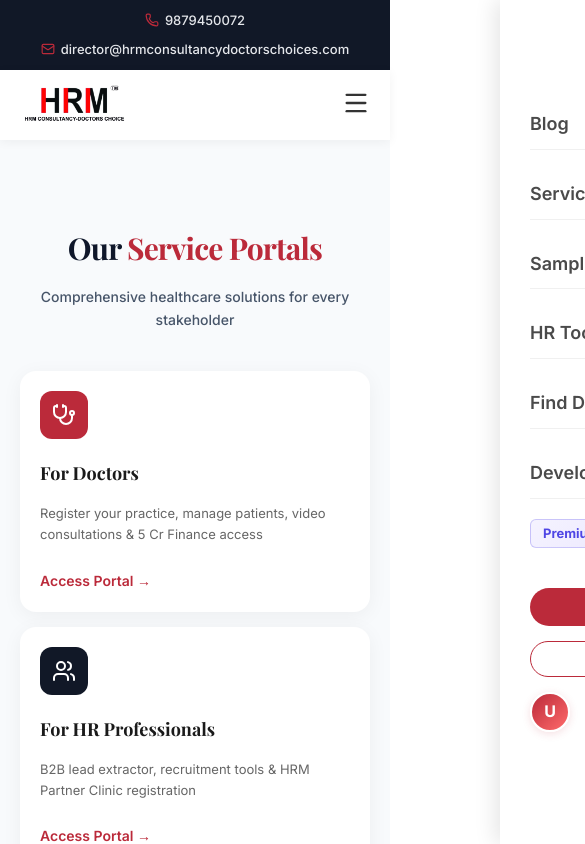
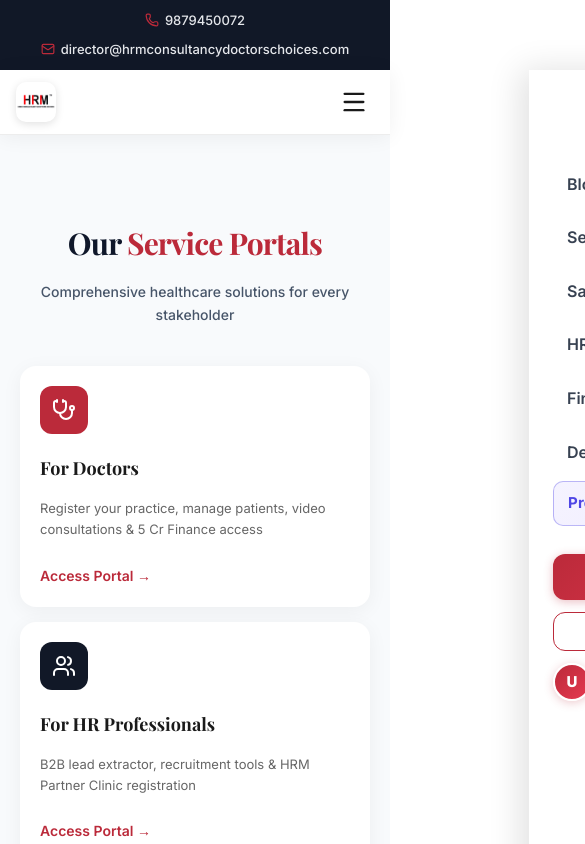
Before and after one commit to karanudani3011/HRM-, a React (Vite) app: page /services in a window 390 px wide. Shown: the top 844 px of the page, 585 px wide, since content can reach past the window. Built offline with nearby package versions, Linux system fonts and the light colour scheme; no server answers; the database is empty; sample sign-in values are in the browser's storage.

Commit message:
header css update in client

```diff
--- a/src/components/Header.css
+++ b/src/components/Header.css
@@ -1,147 +1,269 @@
+/* ─── Header Shell ─────────────────────────────────────────── */
 .header {
-  background-color: var(--white);
-  box-shadow: 0 2px 10px rgba(0, 0, 0, 0.05);
+  background: rgba(255, 255, 255, 0.96);
+  backdrop-filter: blur(12px);
+  -webkit-backdrop-filter: blur(12px);
+  border-bottom: 1px solid rgba(0, 0, 0, 0.07);
+  box-shadow: 0 2px 20px rgba(0, 0, 0, 0.06);
   position: sticky;
   top: 0;
   z-index: 100;
 }
 
+/* ─── Main Row ─────────────────────────────────────────────── */
 .header-container {
   display: flex;
   justify-content: space-between;
   align-items: center;
-  height: 80px;
+  height: 72px;
+  padding: 0 24px;
+  max-width: 1280px;
+  margin: 0 auto;
 }
 
+/* ─── Logo / Brand ─────────────────────────────────────────── */
 .logo-section {
   display: flex;
   align-items: center;
-  gap: 15px;
+  gap: 12px;
+  text-decoration: none !important;
+  flex-shrink: 0;
 }
 
 .brand-logo {
-  height: 50px;
-  width: auto;
+  height: 48px;
+  width: 48px;
   object-fit: contain;
+  border-radius: 10px;
+  box-shadow: 0 2px 8px rgba(0, 0, 0, 0.12);
 }
 
-.logo-hrm {
-  font-size: 32px;
-  font-weight: 800;
-  color: var(--text-dark);
+.logo-text {
+  display: flex;
+  flex-direction: column;
+  justify-content: center;
   line-height: 1;
 }
 
-.logo-hrm span {
-  color: var(--primary-red);
-}
-
-.logo-subtext {
-  font-size: 8px;
-  font-weight: 700;
-  letter-spacing: 0.5px;
-  color: var(--text-dark);
-  margin-top: 2px;
-}
-
 .logo-text h1 {
-  font-size: 20px;
-  font-weight: 700;
+  font-size: 17px;
+  font-weight: 800;
   color: #1a1a1a;
-  font-family: 'Playfair Display', serif;
-  margin-bottom: 2px;
+  font-family: 'Playfair Display', 'Georgia', serif;
+  margin: 0 0 3px 0;
+  letter-spacing: -0.3px;
+  white-space: nowrap;
 }
 
 .logo-text p {
-  font-size: 12px;
-  color: var(--text-gray);
-  font-weight: 500;
+  font-size: 10px;
+  font-weight: 600;
+  color: #bb2a3a;
+  letter-spacing: 0.8px;
+  text-transform: uppercase;
+  margin: 0;
+  white-space: nowrap;
 }
 
+/* ─── Nav Menu ─────────────────────────────────────────────── */
 .nav-menu {
   display: flex;
   align-items: center;
-  gap: 16px;
+  gap: 6px;
 }
 
 .nav-menu ul {
   display: flex;
-  gap: 15px;
+  align-items: center;
+  gap: 2px;
+  list-style: none;
+  margin: 0;
+  padding: 0;
 }
 
-.nav-menu a {
-  font-size: 15px;
-  font-weight: 600;
-  color: #4a4a4a;
-  transition: color 0.3s ease;
+.nav-menu ul li {
+  display: flex;
+  align-items: center;
 }
 
-.nav-menu a:hover {
-  color: var(--primary-red);
+.nav-menu ul a {
+  font-size: 14px;
+  font-weight: 600;
+  color: #374151;
+  padding: 6px 13px;
+  border-radius: 8px;
+  transition: background 0.2s ease, color 0.2s ease;
+  white-space: nowrap;
+  text-decoration: none;
+  display: block;
 }
 
-.nav-menu .btn-contact {
-  background-color: var(--primary-red);
-  color: var(--white) !important;
-  padding: 10px 20px;
+.nav-menu ul a:hover {
+  background: #f5f5f5;
+  color: #bb2a3a;
+}
+
+.nav-menu ul a.active {
+  background: #fff1f2;
+  color: #bb2a3a;
+}
+
+/* ─── Premium Badge Button ─────────────────────────────────── */
+.nav-menu ul li button.premium-btn {
+  font-size: 13px;
+  font-weight: 700;
+  padding: 5px 14px;
+  border-radius: 20px;
+  border: 1.5px solid rgba(79, 70, 229, 0.35);
+  background: linear-gradient(135deg, #f5f3ff, #ede9fe);
+  color: #4f46e5;
+  cursor: pointer;
+  transition: all 0.22s ease;
+  line-height: 1.5;
+  white-space: nowrap;
+  letter-spacing: 0.2px;
+}
+
+.nav-menu ul li button.premium-btn:hover {
+  background: linear-gradient(135deg, #ede9fe, #ddd6fe);
+  border-color: rgba(79, 70, 229, 0.6);
+  transform: translateY(-1px);
+  box-shadow: 0 4px 12px rgba(79, 70, 229, 0.2);
+}
+
+.nav-menu ul li button.premium-btn.is-active {
+  border-color: rgba(22, 163, 74, 0.35);
+  background: linear-gradient(135deg, #f0fdf4, #dcfce7);
+  color: #16a34a;
+}
+
+.nav-menu ul li button.premium-btn.is-active:hover {
+  background: linear-gradient(135deg, #dcfce7, #bbf7d0);
+  box-shadow: 0 4px 12px rgba(22, 163, 74, 0.2);
+}
+
+/* ─── Nav Actions (right side) ─────────────────────────────── */
+.nav-actions {
+  display: flex;
+  align-items: center;
+  gap: 10px;
+  flex-shrink: 0;
+  margin-left: 8px;
+}
+
+.btn-contact {
+  background: linear-gradient(135deg, #bb2a3a, #e63950);
+  color: #ffffff !important;
+  padding: 9px 20px;
   border-radius: 50px;
-  font-size: 14px;
-  font-weight: 600;
-  transition: all 0.3s ease;
+  font-size: 13.5px;
+  font-weight: 700;
+  transition: all 0.25s ease;
   white-space: nowrap;
   display: inline-flex;
   align-items: center;
   justify-content: center;
-  line-height: 1;
+  text-decoration: none !important;
+  letter-spacing: 0.2px;
+  box-shadow: 0 2px 10px rgba(187, 42, 58, 0.3);
 }
 
-.nav-menu .btn-contact:hover {
-  background-color: var(--dark-red);
-  color: var(--white) !important;
-  transform: translateY(-2px);
+.btn-contact:hover {
+  background: linear-gradient(135deg, #a0222f, #cc2d40);
+  transform: translateY(-1px);
+  box-shadow: 0 6px 18px rgba(187, 42, 58, 0.35);
 }
 
-.nav-buttons {
+/* ─── User Badge ───────────────────────────────────────────── */
+.header-user-badge {
   display: flex;
   align-items: center;
-  gap: 15px;
+  gap: 10px;
 }
 
-.nav-menu .btn-logout {
+.header-avatar-link {
+  display: flex;
+  align-items: center;
+  transition: transform 0.2s ease, box-shadow 0.2s ease;
+  border-radius: 50%;
+}
+
+.header-avatar-link:hover {
+  transform: scale(1.08);
+}
+
+.header-avatar {
+  width: 38px;
+  height: 38px;
+  border-radius: 50%;
+  object-fit: cover;
+  border: 2.5px solid #bb2a3a;
+  box-shadow: 0 2px 8px rgba(187, 42, 58, 0.2);
+}
+
+.header-avatar-fallback {
+  width: 38px;
+  height: 38px;
+  border-radius: 50%;
+  display: flex;
+  align-items: center;
+  justify-content: center;
+  color: #ffffff;
+  font-weight: 800;
+  font-size: 15px;
+  background: linear-gradient(135deg, #bb2a3a 0%, #e63950 100%);
+  border: 2.5px solid #ffffff;
+  box-shadow: 0 2px 10px rgba(187, 42, 58, 0.25);
+}
+
+.btn-logout {
   background: none;
-  border: 1.5px solid var(--primary-red);
-  color: var(--primary-red) !important;
-  padding: 8px 18px;
+  border: 1.5px solid #bb2a3a;
+  color: #bb2a3a !important;
+  padding: 7px 16px;
   border-radius: 50px;
-  font-size: 14px;
-  font-weight: 600;
+  font-size: 13px;
+  font-weight: 700;
   cursor: pointer;
-  transition: all 0.3s ease;
+  transition: all 0.25s ease;
   white-space: nowrap;
   display: inline-flex;
   align-items: center;
   justify-content: center;
-  line-height: 1;
+  letter-spacing: 0.2px;
 }
 
-.nav-menu .btn-logout:hover {
-  background-color: var(--primary-red);
-  color: var(--white) !important;
+.btn-logout:hover {
+  background: #bb2a3a;
+  color: #ffffff !important;
+  box-shadow: 0 4px 12px rgba(187, 42, 58, 0.25);
 }
 
+/* ─── Mobile Toggle ────────────────────────────────────────── */
 .mobile-toggle {
   display: none;
-  color: var(--text-dark);
+  background: none;
+  border: none;
+  cursor: pointer;
+  color: #1a1a1a;
   z-index: 1001;
+  padding: 6px;
+  border-radius: 8px;
+  transition: background 0.2s ease;
 }
 
+.mobile-toggle:hover {
+  background: #f5f5f5;
+}
+
+/* ─── Overlay ──────────────────────────────────────────────── */
 .nav-overlay {
   position: fixed;
   top: 0;
   left: 0;
   width: 100%;
   height: 100%;
-  background: rgba(0, 0, 0, 0.5);
+  background: rgba(0, 0, 0, 0.45);
   opacity: 0;
   visibility: hidden;
   transition: all 0.3s ease;
@@ -153,48 +275,48 @@
   visibility: visible;
 }
 
-.nav-actions {
-  display: flex;
-  align-items: center;
-  gap: 12px;
-  flex-shrink: 0;
-}
-
+/* ─── Responsive: Tablet / Mobile ─────────────────────────── */
 @media (max-width: 992px) {
   .header-container {
-    height: 70px;
-  }
-
-  .mobile-toggle {
-    display: block;
+    height: 64px;
+    padding: 0 16px;
   }
 
   .brand-logo {
     height: 40px;
+    width: 40px;
   }
 
   .logo-text h1 {
-    font-size: 16px;
+    font-size: 15px;
   }
 
   .logo-text p {
-    font-size: 10px;
+    font-size: 9px;
   }
 
+  .mobile-toggle {
+    display: flex;
+    align-items: center;
+    justify-content: center;
+  }
+
+  /* Slide-in drawer */
   .nav-menu {
     position: fixed;
     top: 0;
-    right: -100%;
-    width: 280px;
-    height: 100vh;
-    background: white;
+    right: -110%;
+    width: 290px;
+    height: 100dvh;
+    background: #ffffff;
     flex-direction: column;
-    padding: 100px 30px 40px;
-    gap: 40px;
-    transition: all 0.4s cubic-bezier(0.4, 0, 0.2, 1);
+    padding: 90px 24px 40px;
+    gap: 28px;
+    transition: right 0.38s cubic-bezier(0.4, 0, 0.2, 1);
     z-index: 1000;
-    box-shadow: -5px 0 20px rgba(0, 0, 0, 0.1);
+    box-shadow: -8px 0 32px rgba(0, 0, 0, 0.12);
     align-items: flex-start;
+    overflow-y: auto;
   }
 
   .nav-menu.active {
@@ -204,7 +326,7 @@
   .nav-menu ul {
     flex-direction: column;
     width: 100%;
-    gap: 20px;
+    gap: 4px;
   }
 
   .nav-menu ul li {
@@ -212,29 +334,54 @@
   }
 
   .nav-menu ul a {
-    font-size: 18px;
+    font-size: 16px;
     display: block;
-    padding: 10px 0;
-    border-bottom: 1px solid #f0f0f0;
+    padding: 12px 14px;
+    border-radius: 10px;
+    border-bottom: none;
+  }
+
+  .nav-menu ul li button.premium-btn {
+    font-size: 15px;
+    padding: 10px 14px;
+    border-radius: 10px;
+    width: 100%;
+    text-align: left;
   }
 
   .nav-actions {
     flex-direction: column;
     width: 100%;
-    align-items: flex-start;
-    gap: 15px;
+    align-items: stretch;
+    gap: 12px;
+    margin-left: 0;
   }
 
-  .nav-menu .btn-contact {
+  .btn-contact {
     width: 100%;
-    text-align: center;
     padding: 12px;
+    font-size: 14px;
+    border-radius: 12px;
+    justify-content: center;
   }
 
-  .nav-menu .btn-logout {
+  .btn-logout {
     width: 100%;
-    text-align: center;
     padding: 10px;
+    font-size: 14px;
+    border-radius: 12px;
+    justify-content: center;
+  }
+
+  .header-user-badge {
+    flex-direction: column-reverse;
+    width: 100%;
+    align-items: stretch;
+    gap: 12px;
+  }
+
+  .header-avatar-link {
+    justify-content: flex-start;
   }
 }
 
@@ -243,53 +390,3 @@
     display: none;
   }
 }
-
-/* User Profile Badge in Header */
-.header-user-badge {
-  display: flex;
-  align-items: center;
-  gap: 15px;
-}
-
-.header-avatar-link {
-  display: flex;
-  align-items: center;
-  transition: transform 0.2s ease;
-}
-
-.header-avatar-link:hover {
-  transform: scale(1.05);
-}
-
-.header-avatar {
-  width: 40px;
-  height: 40px;
-  border-radius: 50%;
-  object-fit: cover;
-  border: 2px solid var(--primary-red);
-  box-shadow: 0 2px 8px rgba(187, 42, 58, 0.15);
-}
-
-.header-avatar-fallback {
-  width: 40px;
-  height: 40px;
-  border-radius: 50%;
-  display: flex;
-  align-items: center;
-  justify-content: center;
-  color: #ffffff;
-  font-weight: 700;
-  font-size: 16px;
-  background: linear-gradient(135deg, var(--primary-red) 0%, #ff6b6b 100%);
-  border: 2px solid #ffffff;
-  box-shadow: 0 2px 8px rgba(187, 42, 58, 0.15);
-}
-
-@media (max-width: 992px) {
-  .header-user-badge {
-    flex-direction: column-reverse;
-    width: 100%;
-    align-items: flex-start;
-    gap: 15px;
-  }
-}
--- a/src/components/Header.jsx
+++ b/src/components/Header.jsx
@@ -131,22 +131,7 @@ const Header = () => {
             <li>
               <button
                 onClick={handlePremiumClick}
-                style={{
-                  color: isPremiumDir ? '#16a34a' : '#4f46e5',
-                  fontWeight: '700',
-                  background: isPremiumDir
-                    ? 'linear-gradient(135deg, #f0fdf4, #dcfce7)'
-                    : 'linear-gradient(135deg, #f5f3ff, #ede9fe)',
-                  padding: '4px 12px',
-                  borderRadius: '6px',
-                  border: isPremiumDir
-                    ? '1px solid rgba(22,163,74,0.3)'
-                    : '1px solid rgba(79,70,229,0.25)',
-                  fontSize: '13px',
-                  transition: 'all 0.2s ease',
-                  cursor: 'pointer',
-                  lineHeight: '1.5',
-                }}
+                className={`premium-btn${isPremiumDir ? ' is-active' : ''}`}
               >
                 {isPremiumDir ? '✓ Premium' : 'Premium'}
               </button>
--- a/src/components/PaymentModal.css
+++ b/src/components/PaymentModal.css
@@ -1,15 +1,14 @@
 .payment-modal-overlay {
   position: fixed;
-  top: 0;
-  left: 0;
-  right: 0;
-  bottom: 0;
-  background-color: rgba(0, 0, 0, 0.7);
+  inset: 0;
+  background-color: rgba(0, 0, 0, 0.75);
   display: flex;
   justify-content: center;
   align-items: center;
-  z-index: 1000;
-  backdrop-filter: blur(4px);
+  z-index: 9999;
+  backdrop-filter: blur(6px);
+  -webkit-backdrop-filter: blur(6px);
+  padding: 20px;
 }
 
 .payment-modal-container {
--- a/src/components/PaymentModal.jsx
+++ b/src/components/PaymentModal.jsx
@@ -1,4 +1,5 @@
 import React, { useState } from 'react';
+import { createPortal } from 'react-dom';
 import { X, CheckCircle2, ShieldAlert, Award, Zap, Camera, Phone, Check } from 'lucide-react';
 import './PaymentModal.css';
 import { useAuth } from '../context/AuthContext';
@@ -55,7 +56,7 @@ const PaymentModal = ({ onClose, mode = 'hr' }) => {
       : `Hello Admin,\n\nI am selecting the ${activeTier?.name} plan (₹${activeTier?.price}) on HRM Extractor.\nMy registered email: ${userIdentifier}${userDisplayName}\n\nHere is my successful payment screenshot.`
   );
 
-  return (
+  return createPortal(
     <div className="payment-modal-overlay">
       <div className="payment-modal-container">
         <div className="payment-modal-header">
@@ -148,7 +149,7 @@ const PaymentModal = ({ onClose, mode = 'hr' }) => {
         </div>
       </div>
     </div>
-  );
+  , document.body);
 };
 
 export default PaymentModal;
```
